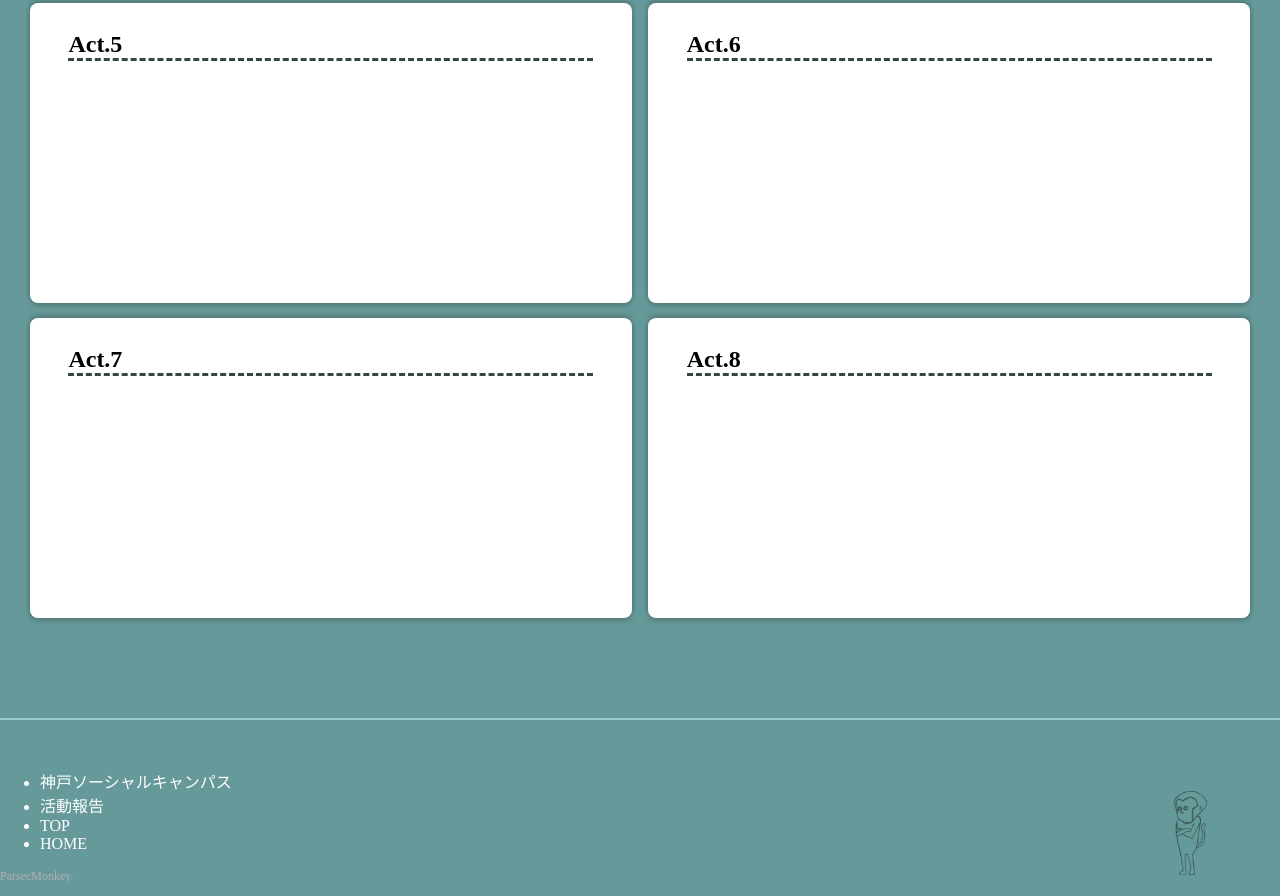
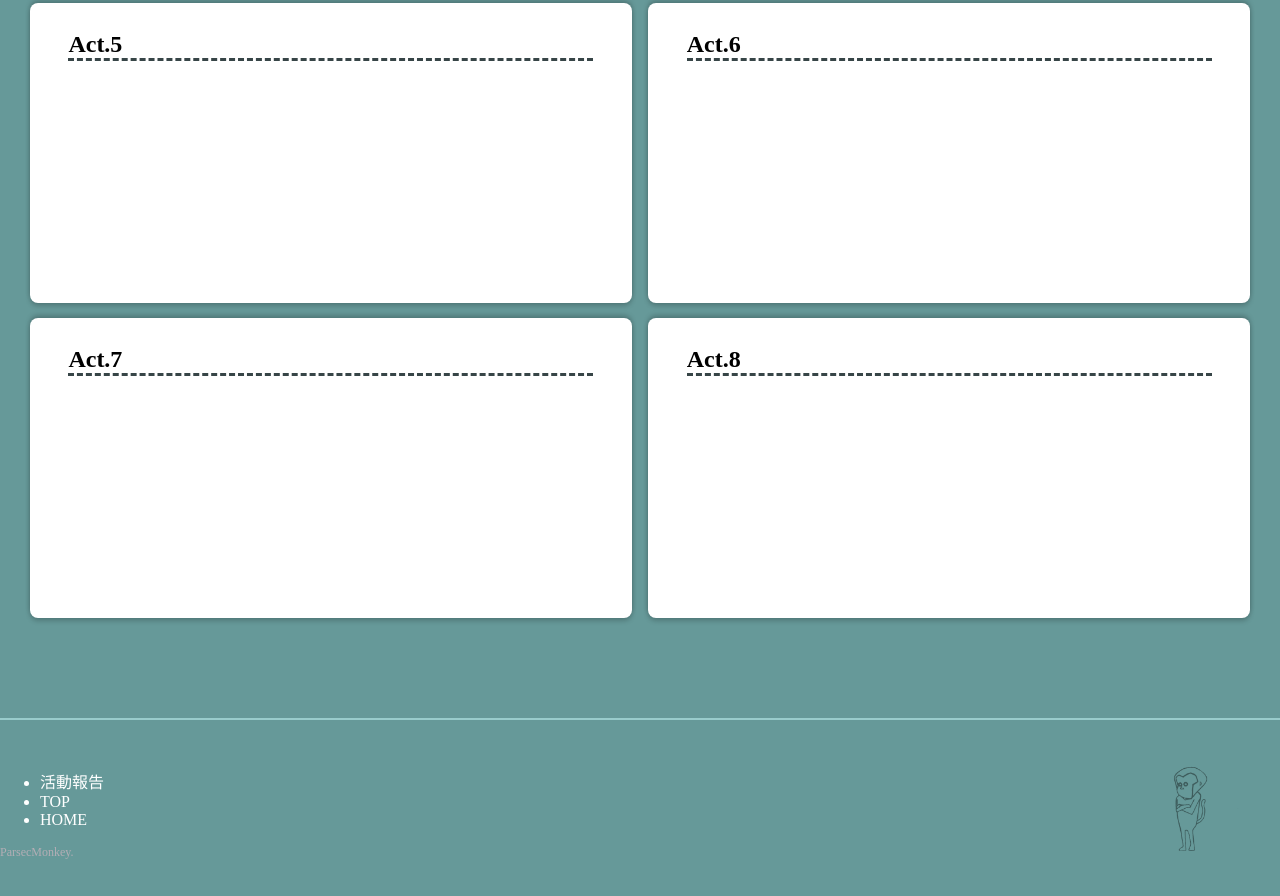
Before and after one commit to parsecmonkey/parsecmonkey.github.io, a plain HTML site: page act/index.html in a window 1280 px wide. Shown: the part 1576-2472 px from the top of the page. After the commit the page ends 2448 px from the top, so only its background shows below. Drawn offline with nearby package versions, Linux system fonts and the light colour scheme.

Commit message:
Update index.html

```diff
--- a/act/index.html
+++ b/act/index.html
@@ -154,9 +154,6 @@
       </div>
       <div class="container">
         <ul class="list_square">
-          <li><a href="https://kobesocialcampus.net/">
-            神戸ソーシャルキャンパス
-          </a></li>
           <li><a href="#">
             活動報告
           </a></li>
```
